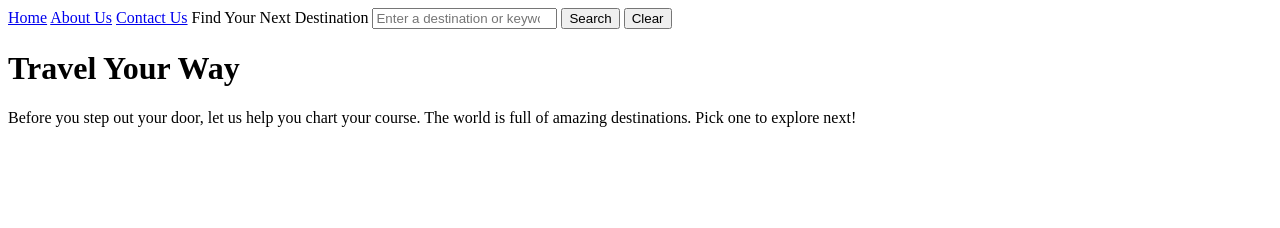
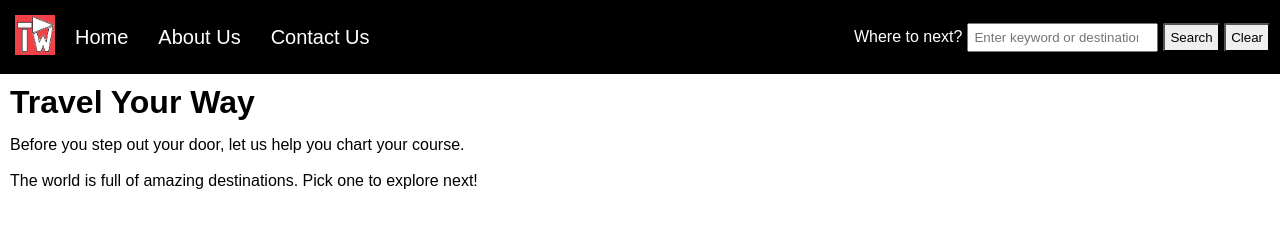
Before and after one commit to brent0w/travel-well, a plain HTML site: page index.html in a window 1280 px wide. Drawn offline with Linux system fonts and the light colour scheme.

Commit message:
Added styled header to homepage

```diff
--- a/index.html
+++ b/index.html
@@ -18,23 +18,31 @@
          <meta property="og:site_name" content="Travel Well">
 
         <!-- If using icon, add link here -->
+        <link rel="icon" type="image/x-icon" href="images/favicon-color-temp.jpg">
 
         <link rel="stylesheet" href="styles.css">
     </head>
 <body>
     <nav>
-        <a href="index.html">Home</a>
-        <a href="about.html">About Us</a>
-        <a href="contact.html">Contact Us</a>
-        <label for="search">Find Your Next Destination</label>
-        <input type="search" id="search" name="search" placeholder="Enter a destination or keyword">
-        <button>Search</button>
-        <button>Clear</button>
+        <ul class="nav-links">
+            <li><img class="logo" src="images/favicon-color-temp.jpg" alt="Travel Well logo" style="width:40px;height:40px"></li>
+            <li><a href="index.html">Home</a></li>
+            <li><a href="about.html">About Us</a></li>
+            <li><a href="contact.html">Contact Us</a></li>
+        </ul>
+        <div class="search-container">
+            <label for="search">Where to next?</label>
+            <input type="search" name="search" placeholder="Enter keyword or destination">
+            <div class="search-buttons">
+                <button>Search</button>
+                <button>Clear</button>
+            </div>
+        </div>
     </nav>
     <main>
         <h1>Travel Your Way</h1>
-        <p>Before you step out your door, let us help you chart your course.
-            The world is full of amazing destinations. Pick one to explore next!</p>
+        <p>Before you step out your door, let us help you chart your course.</p><br>
+        <p>The world is full of amazing destinations. Pick one to explore next!</p>
     </main>
 </body>
 </html>
--- a/styles.css
+++ b/styles.css
@@ -1,3 +1,9 @@
+* {
+  margin: 0;
+  padding: 0;
+  font-family: Arial, Helvetica, sans-serif;
+}
+
 /*
 body {
     width: 100%;
@@ -16,3 +22,58 @@ body {
     }
   }
 */
+
+nav {
+  display: flex;
+  justify-content: space-between;
+  background-color: black;
+  flex-flow: row wrap;
+}
+
+nav * {
+  padding: 5px;
+  align-items: center;
+}
+
+.nav-links {
+  display: inline-flex;
+  list-style: none;
+  justify-items: start;
+  flex-flow: row wrap;
+}
+
+.nav-links a {
+  margin-right: 10px;
+  color: white;
+  font-size: 15pt;
+  text-decoration: none;
+}
+
+.search-container {
+  display: inline-flex;
+  flex-wrap: wrap;
+  border-radius: 5px;
+  overflow: hidden;
+}
+
+.search-container > label {
+  color: white;
+}
+
+.search-buttons > button {
+  border-radius: 2px;
+}
+
+main {
+  padding: 5px;
+  margin: 5px;
+}
+
+h1 {
+  padding-bottom: 15px;
+}
+
+/* Add styling when form input has focus and is invalid */
+input:focus:invalid {
+  border: 2px solid red;
+}
```
Also changed, not shown: about.html (+4 -2 lines), contact.html (+14 -7 lines), images/favicon-color-temp.jpg (added), images/favicon.jpg (added).
